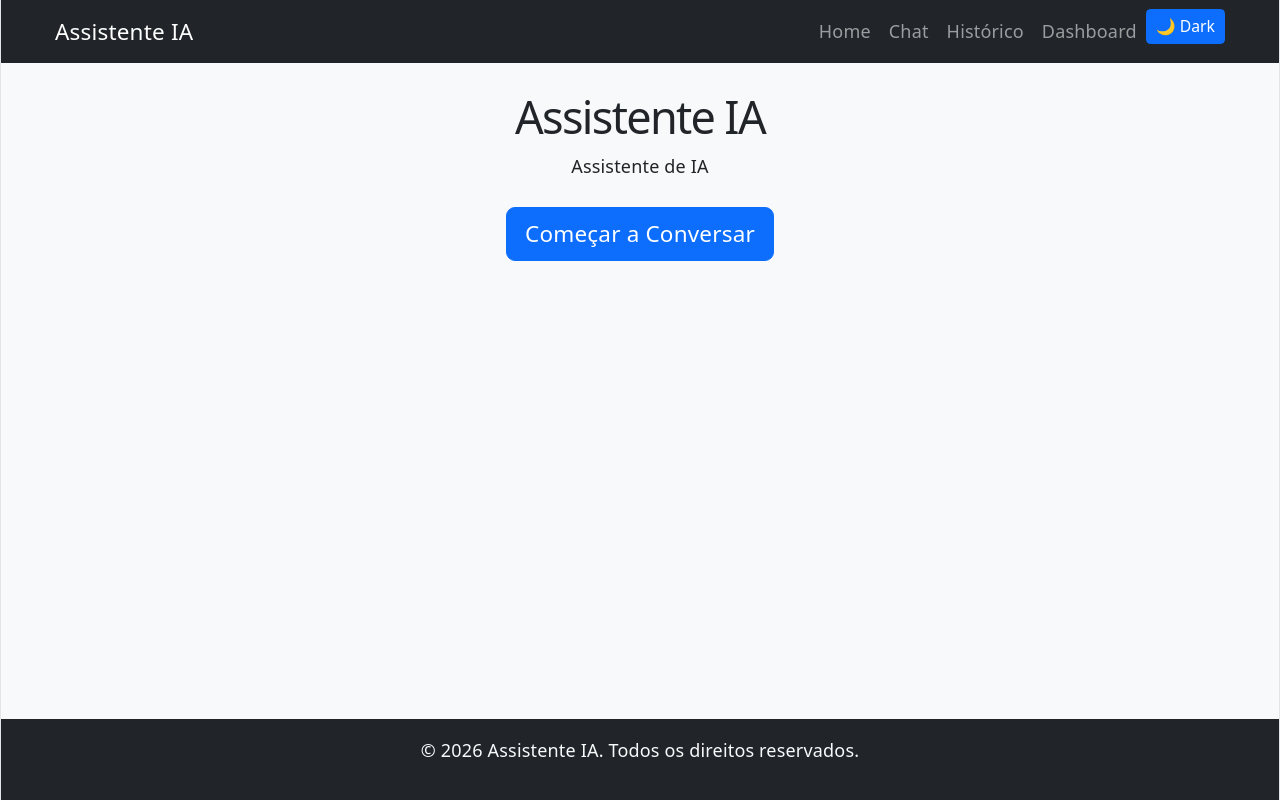
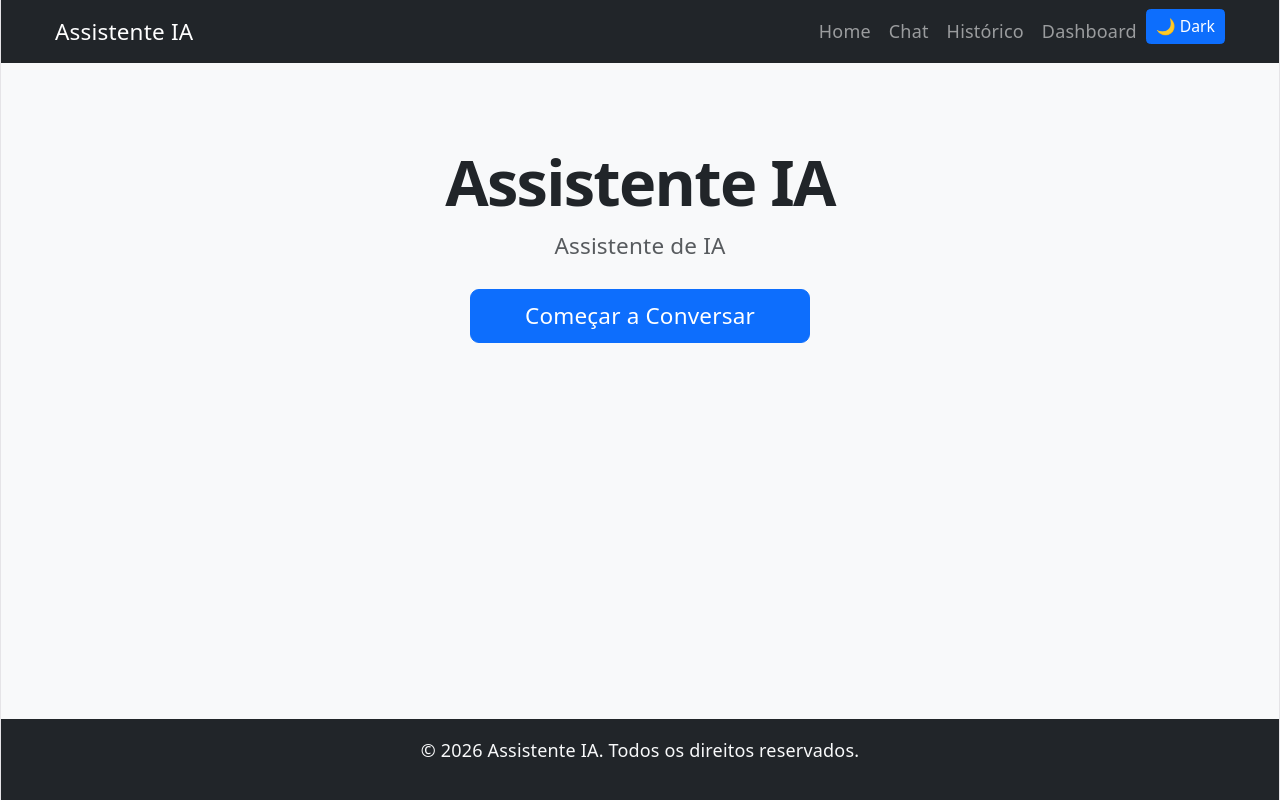
Before and after one commit to leonardoabreu546/assistente_ia, a React (Vite) app: page / in a window 1280 px wide. Built offline with nearby package versions, Linux system fonts and the light colour scheme; no server answers.

Commit message:
criar componente hero

```diff
--- a/src/assets/components/Header.tsx
+++ b/src/components/Header.tsx
@@ -1,17 +1,20 @@
 import React, { useState, useEffect } from 'react'
 import { Link } from 'react-router-dom'
-import { auth } from '../../firebase/firebaseConfig'
-import { signOut } from 'firebase/auth'
-import { useTheme } from '../../hooks/useTheme'
+import { auth } from '../firebase/firebaseConfig'
+import { signOut } from 'firebase/auth';
+import type { User } from 'firebase/auth';
+import { useTheme } from '../hooks/useTheme'
 
 function Header() {
-  const [user, setUser] = useState(null)
+
+  const [user, setUser] = useState<User | null>(null)
   const { theme, toggleTheme } = useTheme()
 
   useEffect(() => {
-    auth.onAuthStateChanged((user) => {
+    const unsubscribe = auth.onAuthStateChanged((user) => {
       setUser(user)
     })
+    return () => unsubscribe()
   }, [])
 
   const handleLogout = async () => {
--- /dev/null
+++ b/src/components/Hero.tsx
@@ -0,0 +1,23 @@
+// src/components/Hero.tsx
+import { Link } from "react-router-dom";
+
+interface HeroProps {
+  title: string;
+  description?: string;
+}
+
+export default function Hero({ title, description }: HeroProps) {
+  return (
+    <div className="row">
+      <div className="col-12 text-center py-5">
+        <h1 className="display-4 fw-bold">{title}</h1>
+        {description && <p className="lead text-muted">{description}</p>}
+        <div className="mt-4">
+          <Link to="/chat" className="btn btn-primary btn-lg px-5">
+            Começar a Conversar
+          </Link>
+        </div>
+      </div>
+    </div>
+  );
+}
--- a/src/pages/About.tsx
+++ b/src/pages/About.tsx
@@ -1,12 +1,19 @@
+import Hero from "../components/Hero";
+import AboutDetails from "../components/AboutDetails";
+
 type AboutProps = {
-  description?: string
-}
+  description?: string;
+};
 
 function About({ description }: AboutProps) {
   return (
-    <div>
-      <h1>About</h1>
-      {description && <p>{description}</p>}
+    <div className="container mt-4">
+      <Hero
+        title="Sobre o Projeto"
+        description={description}
+      />
+
+      <AboutDetails />
     </div>
   );
 }
--- a/src/pages/Home.tsx
+++ b/src/pages/Home.tsx
@@ -1,17 +1,17 @@
-function Home({ description }) {
+// src/pages/Home.tsx
+import Hero from "../components/Hero";
+
+interface HomeProps {
+  description?: string; // O "?" significa que a descrição é opcional
+}
+
+export default function Home({ description }: HomeProps) {
   return (
     <div className="container mt-4">
-      <div className="row">
-        <div className="col-12">
-          <h1>Assistente IA</h1>
-          {description && <p>{description}</p>}
-          <div className="mt-4">
-            <a href="/chat" className="btn btn-primary btn-lg">Começar a Conversar</a>
-          </div>
-        </div>
-      </div>
+      <Hero
+        title="Assistente IA"
+        description={description || "Bem-vindo ao futuro da conversação inteligente."}
+      />
     </div>
   );
 }
-
-export default Home;
```
Also changed, not shown: src/App.tsx (+5 -3 lines), src/components/Footer.tsx (renamed from src/assets/components/Footer.tsx).
